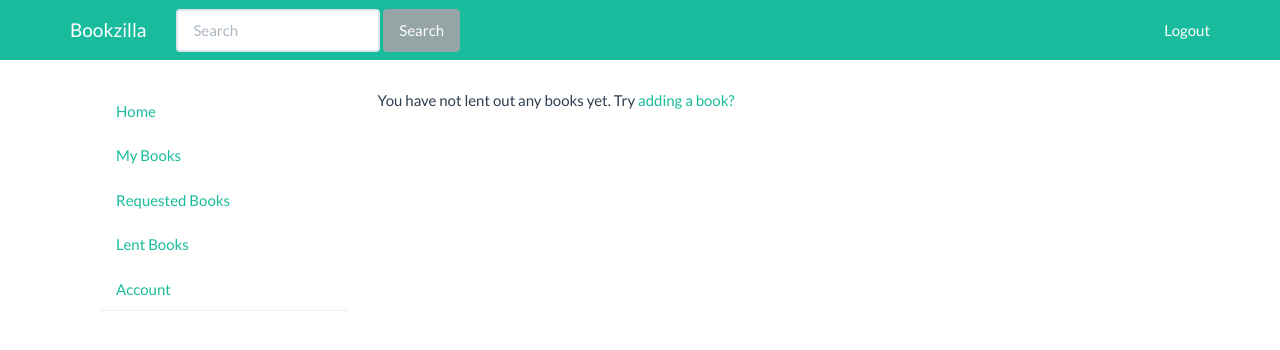
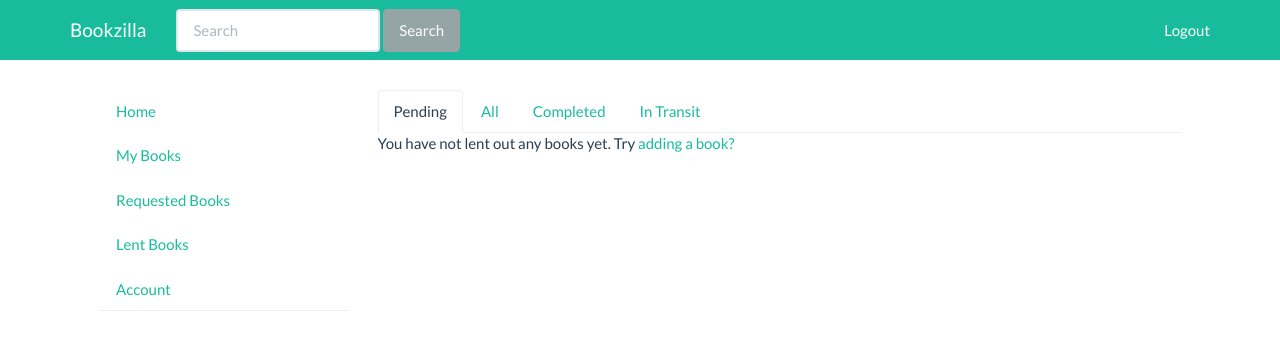
Before and after one commit to cy94/bookzilla, a Django app: page /users/requests/lent/ in a window 1280 px wide. Shown: the top 350 px of the page. Run offline with Django 3.2, Linux system fonts and the light colour scheme; the visitor is signed in with stand-in values (Sample User, id 1); data that the repository does not hold is empty; some libraries are stand-ins or nearby versions.

Commit message:
add tabs to bookrequests/lent and borrowed templates
starting remake of UI for displaying requests.
added 2 sections to deployment guide

```diff
--- a/bookrequests/templates/bookrequests/lent_index.html
+++ b/bookrequests/templates/bookrequests/lent_index.html
@@ -2,6 +2,13 @@
 {% load request_extras %}
 
 {% block content %}
+
+<ul class="nav nav-tabs">
+  <li role="presentation" class="active"><a href="#">Pending</a></li>
+  <li role="presentation"><a href="#">All</a></li>
+  <li role="presentation"><a href="#">Completed</a></li>
+  <li role="presentation"><a href="#">In Transit</a></li>
+</ul>
 
 {% if requests %}
 
--- a/bookzilla/settings.py
+++ b/bookzilla/settings.py
@@ -49,7 +49,6 @@ PREREQ_APPS = (
 
 ADDON_APPS = (
     'widget_tweaks',
-    'notifications',
 )
 
 PROJECT_APPS = (
--- a/requirements.txt
+++ b/requirements.txt
@@ -1,2 +1 @@
 django-widget-tweaks
-django-notifications-hq
--- a/templates/base.html
+++ b/templates/base.html
@@ -17,7 +17,7 @@
 
     <!-- Custom styles for this template -->
     <link href="{% static 'starter-template.css' %}" rel="stylesheet">
-    <link rel="stylesheet" type="text/css" href="{% static "css/base.css" %}">
+    {# <link rel="stylesheet" type="text/css" href="{% static "css/base.css" %}"> #}
 
     <!-- HTML5 shim and Respond.js for IE8 support of HTML5 elements and media queries -->
     <!--[if lt IE 9]>
```
Also changed, not shown: bookrequests/templates/bookrequests/borrowed_index.html (+7 -0 lines), 3 other files.
